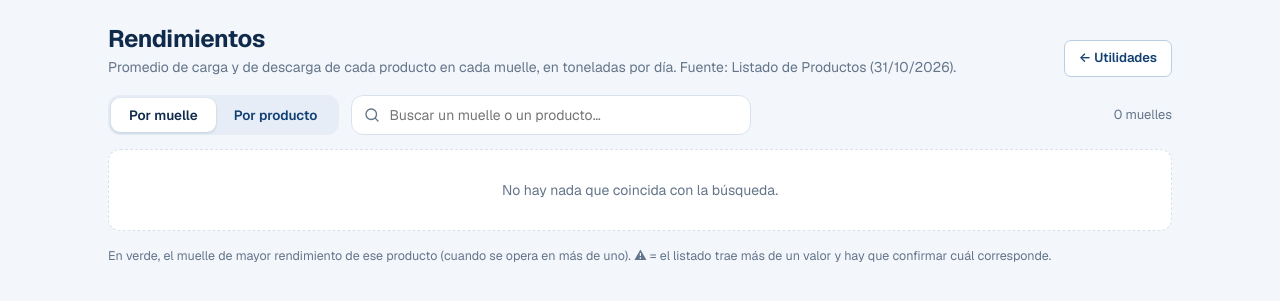
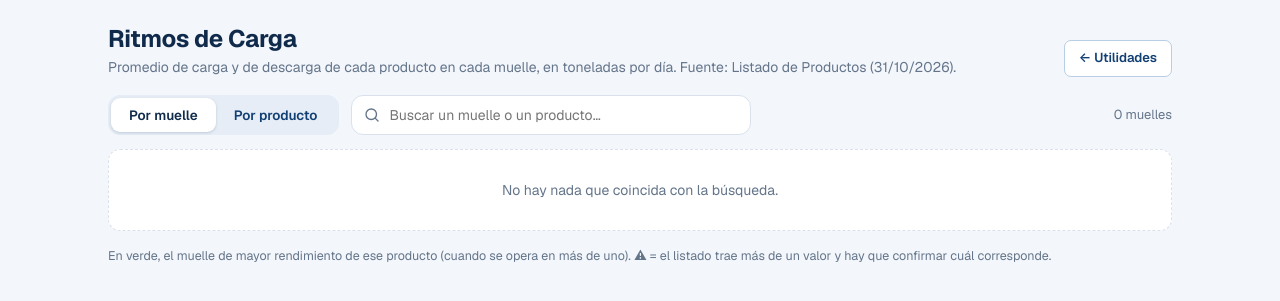
Before and after one commit to LeandroFrattini/sistemita-seawhite, a FastAPI app: template app/templates/utilidades/rendimientos.html in a window 1280 px wide. Shown: the top 301 px of the page. Run offline with FastAPI, Linux system fonts and the light colour scheme; the template is opened without the code that fills it, so the values that code supplies are empty; some libraries are stand-ins or nearby versions.

Commit message:
Ritmos de Carga: nuevo nombre y cebada de Cargill en 8400
Co-Authored-By: Claude Sonnet 5.5 <noreply@anthropic.com>

```diff
--- a/app/rendimientos.py
+++ b/app/rendimientos.py
@@ -1,4 +1,4 @@
-"""Rendimientos de carga y descarga: los datos de rendimientos_data.py armados para mostrarlos por muelle o por producto (Utilidades de Operaciones)."""
+"""Ritmos de carga y descarga: los datos de rendimientos_data.py armados para mostrarlos por muelle o por producto (Utilidades de Operaciones)."""
 from __future__ import annotations
 
 from .rendimientos_data import RENDIMIENTOS, SIN_DATOS
--- a/app/rendimientos_data.py
+++ b/app/rendimientos_data.py
@@ -30,10 +30,9 @@ RENDIMIENTOS: list[tuple[int, str, str, str, int, int, str]] = [
     (4, 'CORN', 'GRAIN', 'DREYFUS', 8000, 0, ''),
     (5, 'BARLEY', 'GRAIN', 'PIER 2/3 GALVAN', 6600, 0, ''),
     (5, 'BARLEY', 'GRAIN', 'DREYFUS', 9000, 0, ''),
-    (5, 'BARLEY', 'GRAIN', 'CARGILL TERMINAL', 1800, 0, ''),
+    (5, 'BARLEY', 'GRAIN', 'CARGILL TERMINAL', 8400, 0, ''),  # el listado traia 1800 y 1500; el usuario confirmo 8400
     (5, 'BARLEY', 'GRAIN', 'PIER 5/6 TBB', 9600, 0, ''),
     (5, 'BARLEY', 'GRAIN', 'ADM AGRO TERMINAL', 7200, 0, ''),
-    (5, 'BARLEY', 'GRAIN', 'CARGILL TERMINAL', 1500, 0, 'El listado trae un segundo valor para este producto en este muelle: confirmar cuál corresponde.'),
     (5, 'BARLEY', 'GRAIN', 'PIER 9 TBB', 4950, 0, ''),
     (6, 'MALT', 'GRAIN', 'CARGILL TERMINAL', 1800, 0, ''),
     (6, 'MALT', 'GRAIN', 'PIER 2/3 GALVAN', 1800, 0, ''),
--- a/app/templates/utilidades.html
+++ b/app/templates/utilidades.html
@@ -23,7 +23,7 @@
   </a>
   <a class="home-card" href="/operaciones/utilidades/rendimientos">
     <div class="home-card-icon">📈</div>
-    <div class="home-card-title">RENDIMIENTOS</div>
+    <div class="home-card-title">RITMOS DE CARGA</div>
     <div class="home-card-sub">Promedios de carga y descarga por muelle y por producto</div>
   </a>
   <a class="home-card" href="/operaciones/utilidades/costos">
--- a/app/templates/utilidades/rendimientos.html
+++ b/app/templates/utilidades/rendimientos.html
@@ -3,7 +3,7 @@
 {% block content %}
 <div class="page-head">
   <div>
-    <h1 style="margin:0">Rendimientos</h1>
+    <h1 style="margin:0">Ritmos de Carga</h1>
     <span class="muted">Promedio de carga y de descarga de cada producto en cada muelle, en toneladas por día. Fuente: Listado de Productos (31/10/2026).</span>
   </div>
   <div class="actions">
@@ -12,7 +12,7 @@
 </div>
 
 <div class="rd-barra">
-  <div class="rd-seg" role="tablist" aria-label="Cómo ver los rendimientos">
+  <div class="rd-seg" role="tablist" aria-label="Cómo ver los ritmos de carga">
     <button type="button" class="rd-seg-b on" role="tab" data-vista="muelle" aria-selected="true">Por muelle</button>
     <button type="button" class="rd-seg-b" role="tab" data-vista="producto" aria-selected="false">Por producto</button>
   </div>
@@ -78,7 +78,7 @@
   </div>
   {% if sin_datos %}
   <details class="rd-sin">
-    <summary>Productos del listado sin rendimientos cargados ({{ sin_datos|length }})</summary>
+    <summary>Productos del listado sin ritmos cargados ({{ sin_datos|length }})</summary>
     <p class="muted">Figuran en el listado pero sin muelles ni promedios: {% for p in sin_datos %}{{ p.nombre }}{{ ', ' if not loop.last }}{% endfor %}.</p>
   </details>
   {% endif %}
```
Also changed, not shown: docs/proformador-final.md (+3 -3 lines).
